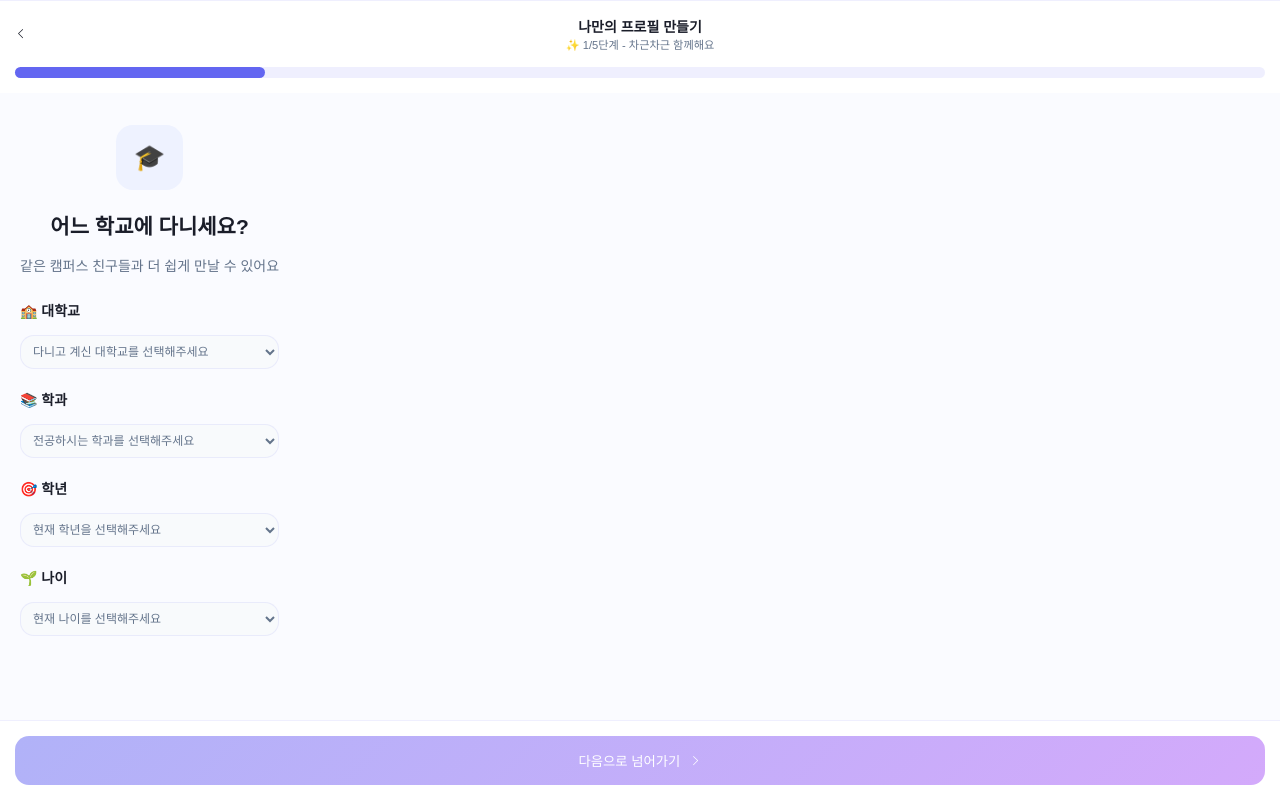
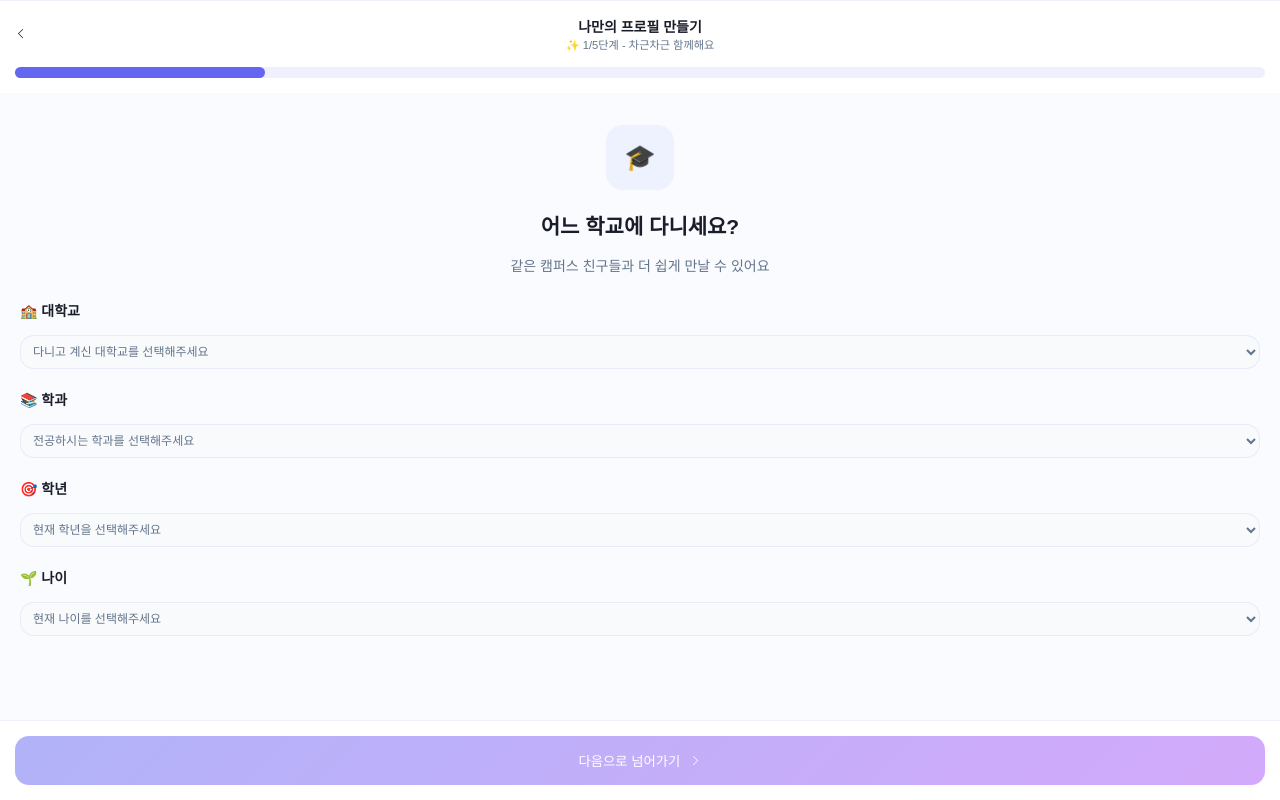
Before and after one commit to pirogramming/Teum.Teumi-, a Django app: template apps/profiles/templates/profiles/profile_1.html in a window 1280 px wide. Run offline with Django 5.2, Linux system fonts and the light colour scheme; the template is opened without the code that fills it, so the values that code supplies are empty.

Commit message:
fix: 프로필 1단계 ui 수정

```diff
--- a/apps/profiles/static/profiles/css/profile.css
+++ b/apps/profiles/static/profiles/css/profile.css
@@ -23,5 +23,6 @@ body {
 #wrapper {
   display: flex;
   flex-direction: column;
+  align-items: center;
   min-height: 100vh;
 }
--- a/apps/profiles/static/profiles/css/profile_1.css
+++ b/apps/profiles/static/profiles/css/profile_1.css
@@ -59,21 +59,21 @@ svg {
     background-color: #6366f1;
 }
 
-hr {
-    margin: 0;
-    border: 0.5px solid rgba(99, 102, 241, 0.1);
-}
-
 #body {
+    width: 100%;
     flex: 1;
     display: flex;
     justify-content: center;
-    margin: 30px 20px;
+    padding: 30px 20px;
     margin-bottom: 0;
     overflow-y: auto;
     position: absolute;
     top: 95px;
     bottom: 80px;
+}
+
+#body > div {
+    width: 100%;
 }
 
 .icon {
--- a/apps/profiles/templates/profiles/profile_1.html
+++ b/apps/profiles/templates/profiles/profile_1.html
@@ -20,7 +20,7 @@
         </div>
         <div class="progress"><progress id="progress" value="1" min="0" max="5"></progress></div>
     </div>
-</div><hr class="border">
+</div>
 <div id="body">
     <div>
         <div class="icon">
@@ -79,7 +79,6 @@
         </div>
     </div>
 </div>
-<hr class="border">
 <div id="footer">
         <button type="submit" id="next-button" disabled>
             <a href="#">다음으로 넘어가기</a>
--- a/apps/profiles/templates/profiles/profile_3.html
+++ b/apps/profiles/templates/profiles/profile_3.html
@@ -32,6 +32,7 @@
         </div>
         <div class="timetable">
             <div>
+                <div id="day">
                     <div class="day"></div>
                     <div class="day">월요일</div>
                     <div class="day">화요일</div>
@@ -40,6 +41,7 @@
                     <div class="day">금요일</div>
                     <div class="day">토요일</div>
                     <div class="day">일요일</div>
+                </div>
 
                 <div class="time-label">9:00</div>
                 <div class="cell" data-day="mon" data-time="09:00"></div>
--- a/apps/profiles/views.py
+++ b/apps/profiles/views.py
@@ -60,4 +60,4 @@ class AddtionalInfoAPIView(APIView):
 def profile_input_page(request):        # 임시이니 이따 지우자
     universities = ["학교1", "학교2", "학교3"]
     majors = ["컴퓨터공학", "경영학", "심리학"]
-    return render(request, "profiles/profile_1.html", {"universities": universities, "majors": majors})
+    return render(request, "profiles/profile_3.html", {"universities": universities, "majors": majors})
```
Also changed, not shown: apps/profiles/static/profiles/css/profile_3.css (+4 -4 lines). Lines whose indentation alone changed are shown as unchanged.
